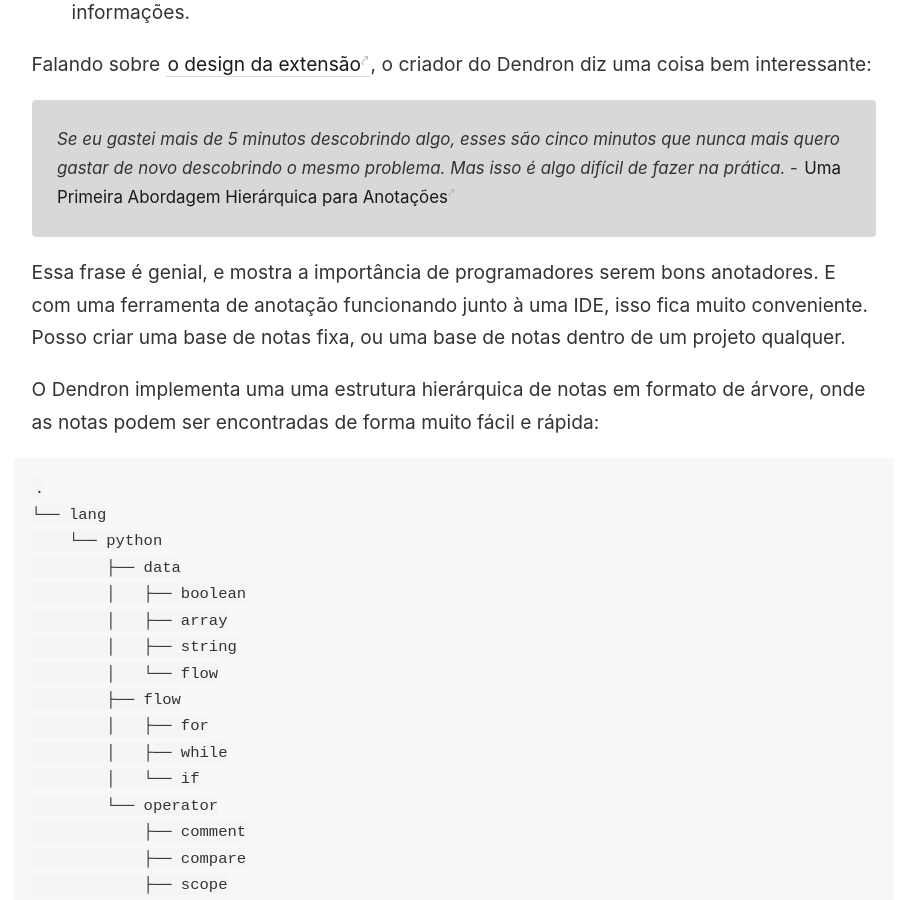
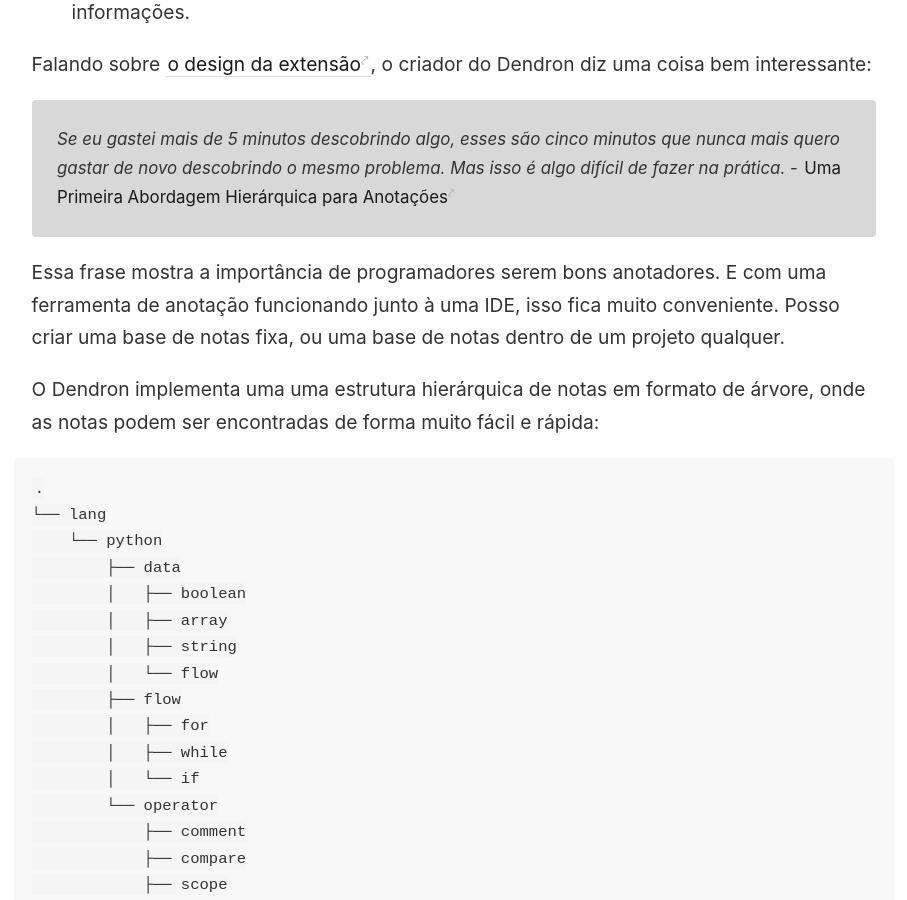
Before and after one commit to gio-bon/MyDigitalGarden, a Jekyll site: the page built from _posts/2022-06-08-pkm.md, in a window 1280 px wide and 900 px high, scrolled down 2497 px. Shown: the whole window, without its empty margins (186-1093 px from the left). Built offline with Jekyll 4.4.1, drawn with Linux system fonts in a browser that asks for light colours; nearby versions of some CDN libraries; part of the change alters nothing that is shown.

Commit message:
imagem gif

````diff
--- a/_posts/2022-06-08-pkm.md
+++ b/_posts/2022-06-08-pkm.md
@@ -1,7 +1,7 @@
 ---
 title: Criando meu segundo cérebro
 layout: post
-excerpt: Um pkm adaptado às minhas necessidades
+excerpt: Um personal knowledge management adaptado às minhas necessidades
 ---
 
 A ideia de ter um [Segundo Cérebro](https://fortelabs.co/blog/basboverview/) é a de extrair o máximo possível dos estudos e leituras que se faz durante a vida. Esse conceito bebe da fonte do [Método Zettelkasten](https://zettelkasten.de/posts/overview/).
@@ -35,7 +35,7 @@ Falando sobre [o design da extensão](https://www.kevinslin.com/notes/e1455752-b
 
 > _Se eu gastei mais de 5 minutos descobrindo algo, esses são cinco minutos que nunca mais quero gastar de novo descobrindo o mesmo problema. Mas isso é algo difícil de fazer na prática._ - [Uma Primeira Abordagem Hierárquica para Anotações](https://www.kevinslin.com/notes/3dd58f62-fee5-4f93-b9f1-b0f0f59a9b64/)
 
-Essa frase é genial, e mostra a importância de programadores serem bons anotadores. E com uma ferramenta de anotação funcionando junto à uma IDE, isso fica muito conveniente. Posso criar uma base de notas fixa, ou uma base de notas dentro de um projeto qualquer.
+Essa frase mostra a importância de programadores serem bons anotadores. E com uma ferramenta de anotação funcionando junto à uma IDE, isso fica muito conveniente. Posso criar uma base de notas fixa, ou uma base de notas dentro de um projeto qualquer.
 
 O Dendron implementa uma uma estrutura hierárquica de notas em formato de árvore, onde as notas podem ser encontradas de forma muito fácil e rápida:
 ```
@@ -63,7 +63,8 @@ O Dendron implementa uma uma estrutura hierárquica de notas em formato de árvo
 
 Posso replicar a árvore acima e adaptá-la para o estudo de outras linguagens. Assim, ao buscar por `for` vou obter essa estrutura em todas as linguagens que estiver estudando: `lang.python.flow.for.md` ou ainda `lang.javascript.flow.for.md`
 
-![](https://brunopaz.dev/img/blog/voohwmdqhcusdgtw467s.gif)
+![](https://giovanibontempo.com/assets/Posts/Animação.gif)
+
 
 O legal desse sistema é que ele é totalmente [local first](https://blog.acolyer.org/2019/11/20/local-first-software/), onde sincronizo as notas em formato markdown usando um repositório do github. Há uma pasta para cada um dos programas, onde as notas são salvas. Como no fim das contas, tudo é texto puro, está tudo certo.
 
````
Also changed, not shown: assets/Posts/Animação.gif (added).
